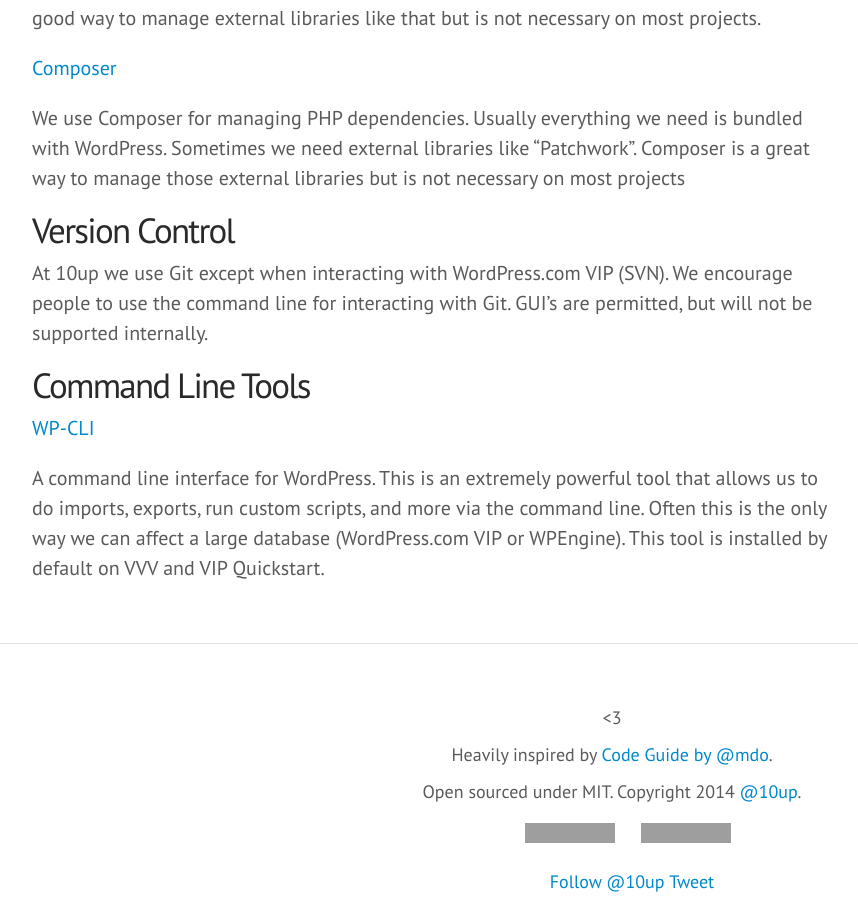
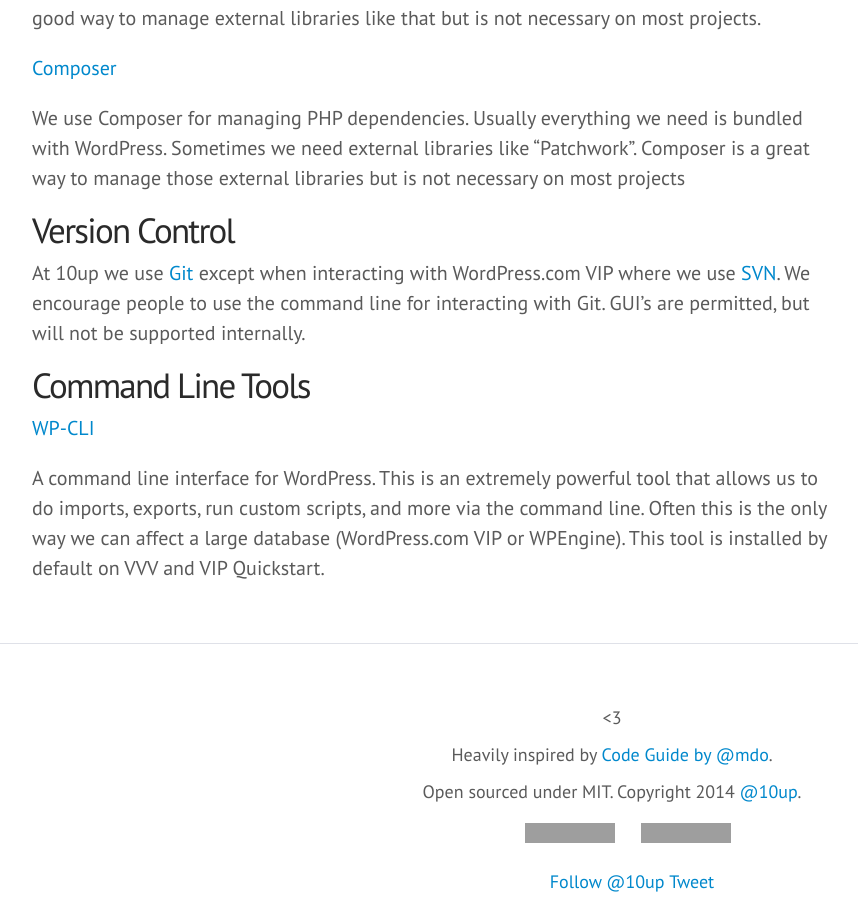
Before and after one commit to 10up/Engineering-Best-Practices, a Jekyll site: the page built from index.html, in a window 1280 px wide and 900 px high, scrolled down 19912 px. Shown: the whole window, without its empty margins (28-886 px from the left). Built offline with Jekyll 4.4.1, drawn with Linux system fonts in a browser that asks for light colours; some web fonts are replaced; Markdown is read by kramdown in place of the engine named in the settings; comment, search, counter and statistics services are not loaded; grey boxes are pictures that could not be loaded.

Commit message:
VC links

```diff
--- a/_includes/markdown/Tools.md
+++ b/_includes/markdown/Tools.md
@@ -30,7 +30,7 @@
 
 ### Version Control
 
-At 10up we use Git except when interacting with WordPress.com VIP (SVN). We encourage people to use the command line for interacting with Git. GUI’s are permitted, but will not be supported internally.
+At 10up we use [Git](http://git-scm.com) except when interacting with WordPress.com VIP where we use [SVN](https://subversion.apache.org/). We encourage people to use the command line for interacting with Git. GUI’s are permitted, but will not be supported internally.
 
 ### Command Line Tools
 
```
